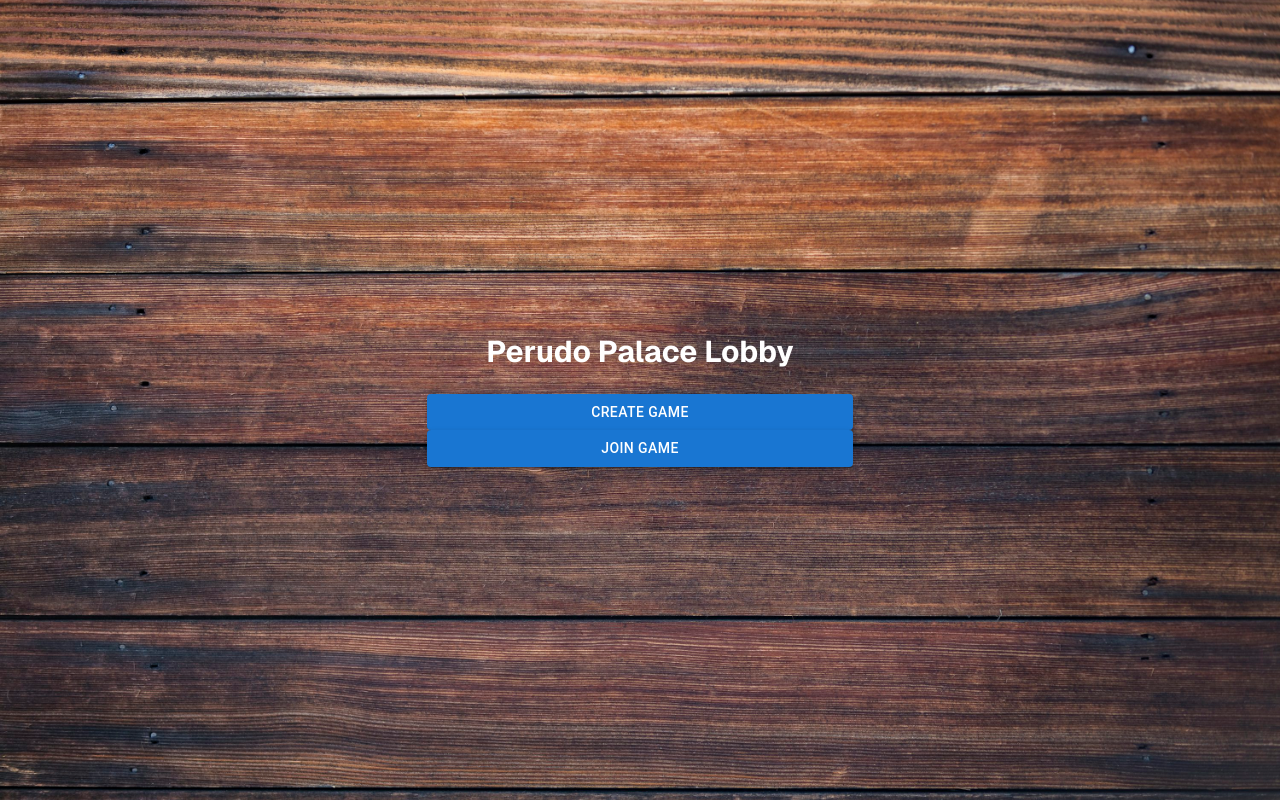
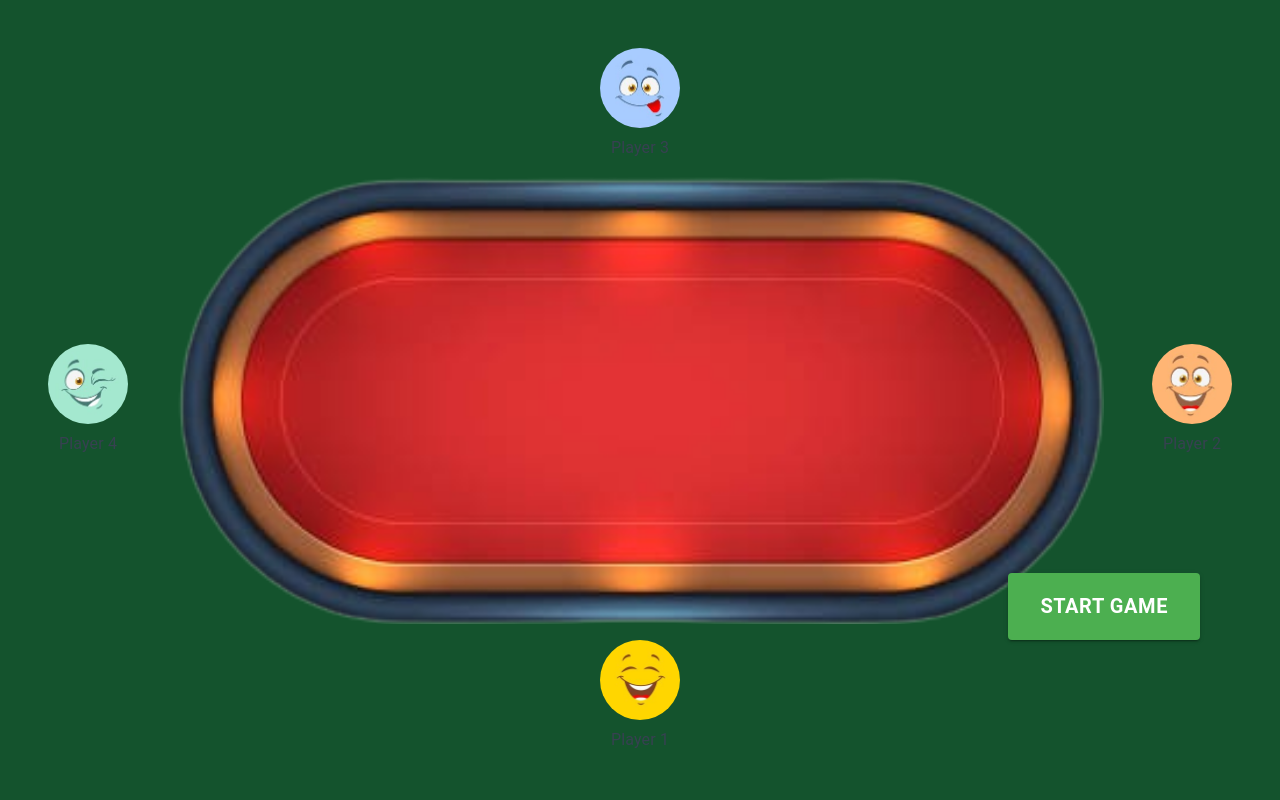
Before and after one commit to rakenduste-programmeerimine-2024/perudo-palace, a Next.js app: page /lobby in a window 1280 px wide. Built offline with nearby package versions, Linux system fonts and the light colour scheme.

Commit message:
add new lobby
tehtud uus lobby kus on start game nupp

```diff
--- a/components/pages/lobby.tsx
+++ b/components/pages/lobby.tsx
@@ -1,37 +1,77 @@
 // components/pages/lobby.tsx
-import Link from 'next/link';
-import { Button } from '@mui/material';
+import LobbyPage from '@/app/lobby/page';
+import { Avatar, Typography, Button } from '@mui/material';
+import Link from 'next/link'; // Import Link
 
 const Lobby: React.FC = () => {
   return (
-    <div
-      className="flex flex-col items-center justify-center min-h-screen w-screen bg-back-bg bg-cover bg-center"
-    >
-      <h1 className="text-3xl font-bold mb-6 text-white">Perudo Palace Lobby</h1>
-      <div className="space-y-4 w-1/3">
-        <Link href="/create" passHref>
+    <div className="flex flex-col items-center justify-center min-h-screen w-screen bg-green-900 relative">
+      {/* Mängulaud */}
+      <div className="relative w-[58rem] h-[28rem] bg-table2-bg bg-center bg-cover flex items-center justify-center">
+
+        {/* Players */}
+        <div className="absolute left-0 top-1/2 transform -translate-y-1/2 -translate-x-32">
+          <Player name="Player 4" bgImage="url('/image/smile6.jpg')" />
+        </div>
+        <div className="absolute top-0 left-1/2 transform -translate-x-1/2 -translate-y-32">
+          <Player name="Player 3" bgImage="url('/image/smile5.jpg')" />
+        </div>
+        <div className="absolute right-0 top-1/2 transform -translate-y-1/2 translate-x-32">
+          <Player name="Player 2" bgImage="url('/image/smile2.jpg')" />
+        </div>
+        <div className="absolute bottom-0 left-1/2 transform -translate-x-1/2 translate-y-32">
+          <Player name="Player 1" bgImage="url('/image/smile.jpg')" />
+        </div>
+      </div>
+
+      {/* Start Game nupp all paremas nurgas */}
+      <div className="absolute bottom-[10rem] right-[5rem]">
+        <Link href="/game" passHref>
           <Button
             variant="contained"
-            color="primary"
-            fullWidth
-            className="mt-4"
+            color="success"
+            sx={{
+              padding: '1rem 2rem',
+              fontSize: '1.25rem',
+              fontWeight: 'bold',
+              backgroundColor: '#4CAF50', // Roheline värv
+              '&:hover': {
+                backgroundColor: '#45A049', // Tumedam roheline hover-efekt
+              },
+            }}
           >
-            Create Game
-          </Button>
-        </Link>
-        <Link href="/join" passHref>
-          <Button
-            variant="contained"
-            color="primary"
-            fullWidth
-            className="mt-4"
-          >
-            Join Game
+            START GAME
           </Button>
         </Link>
       </div>
     </div>
   );
+};
+
+interface PlayerProps {
+  name: string;
+  bgImage: string;
 }
 
+const Player: React.FC<PlayerProps> = ({ name, bgImage }) => {
+  return (
+    <div className="flex flex-col items-center space-y-2">
+      {/* Mängija avatar */}
+      <div
+        className="w-20 h-20 rounded-full"
+        style={{
+          backgroundImage: bgImage,
+          backgroundSize: "cover",
+          backgroundPosition: "center",
+          backgroundColor: "transparent",
+        }}
+      />
+      {/* Mängija nimi */}
+      <Typography variant="body1" className="font-semibold text-gray-700">
+        {name}
+      </Typography>
+    </div>
+  );
+};
+
 export default Lobby;
```
